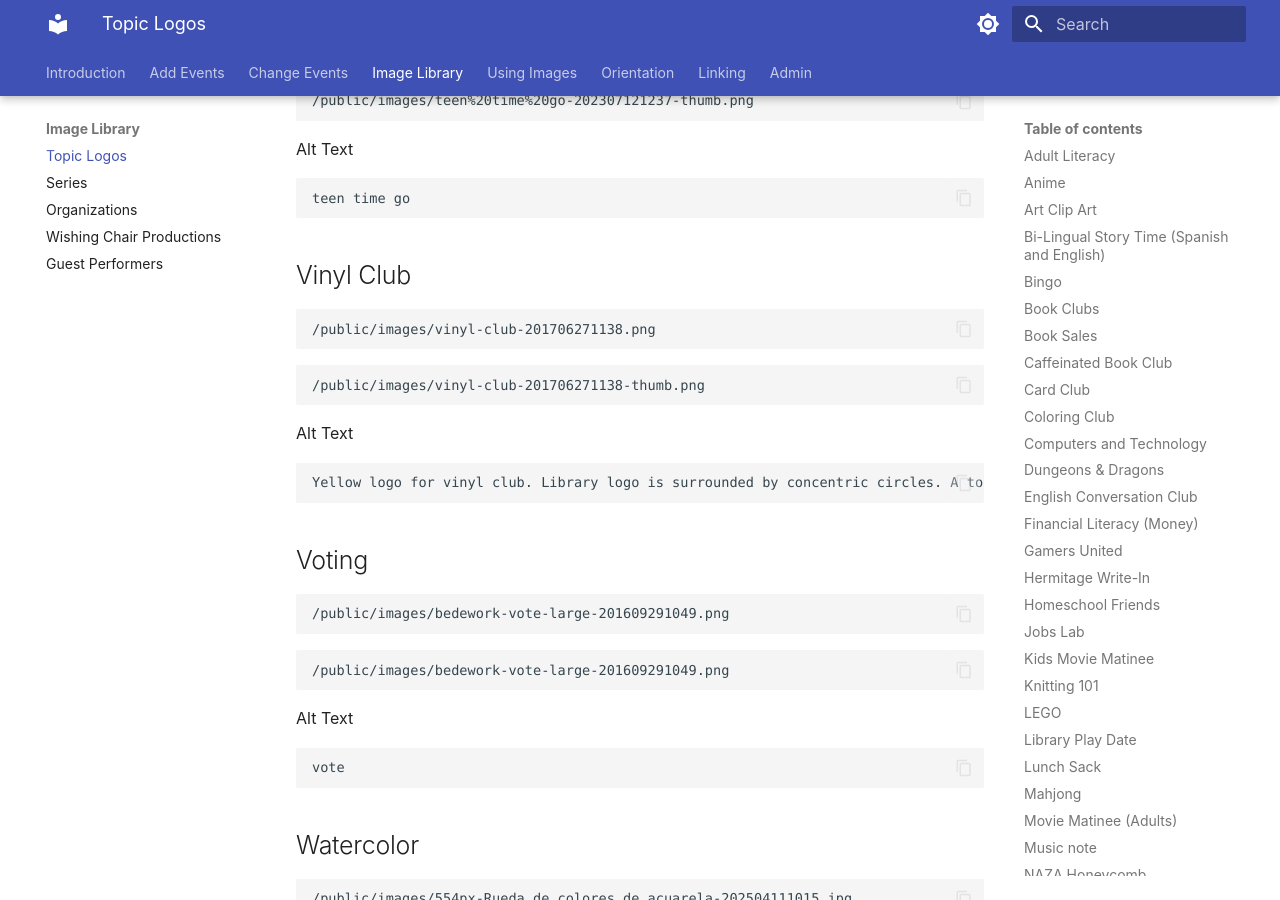
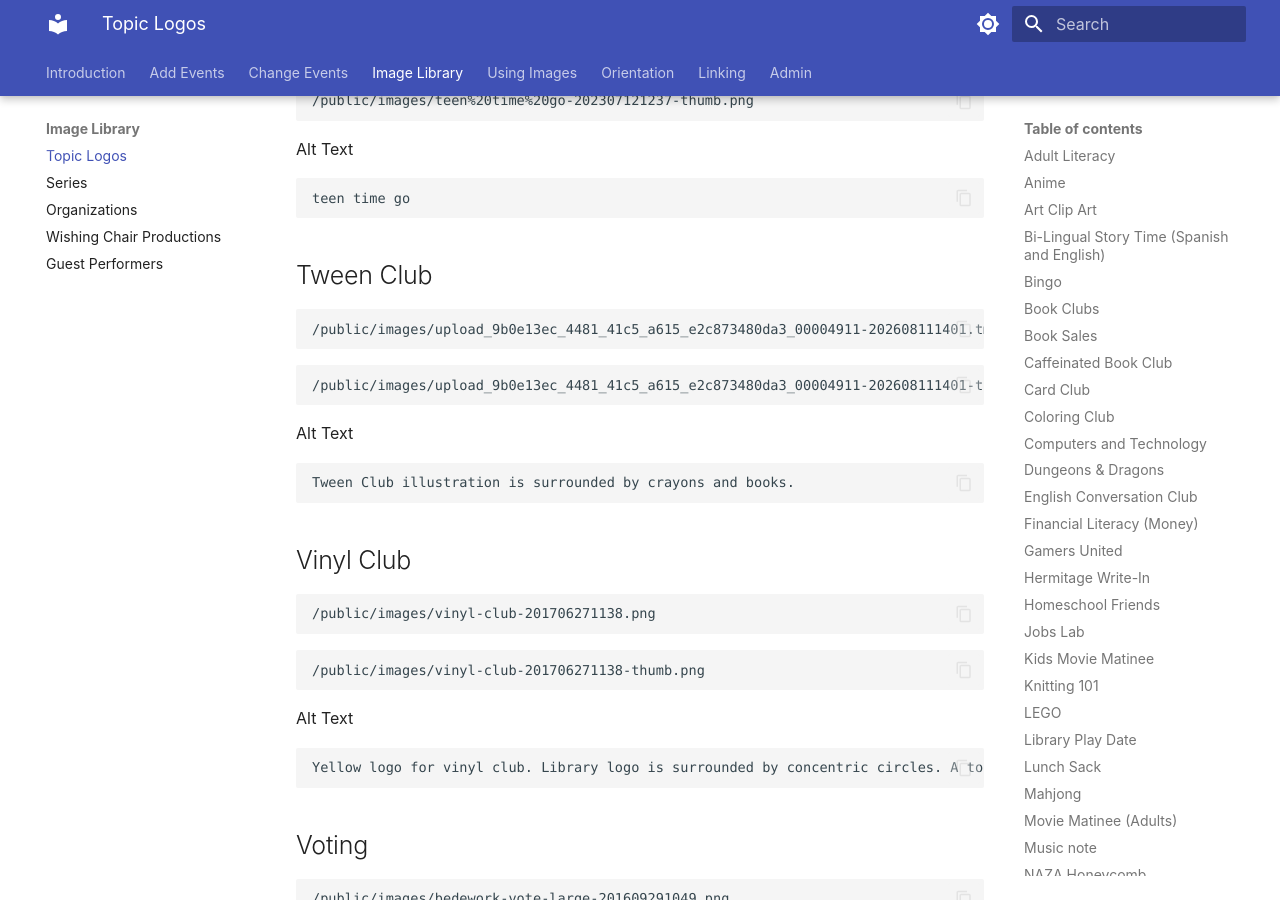
Before and after one commit to Nashville-Public-Library/bedework-docs, an MkDocs documentation site: the page built from docs/image-library/topic-logos.md, in a window 1280 px wide and 900 px high, scrolled down 10625 px. Built offline with MkDocs 1.6.1 and Material for MkDocs 9.7.7, drawn with Linux system fonts in a browser that asks for light colours.

Commit message:
adding tween hangout image

````diff
--- a/docs/image-library/topic-logos.md
+++ b/docs/image-library/topic-logos.md
@@ -597,6 +597,23 @@ Alt Text
 teen time go
 ```
 
+## Tween Club
+
+
+```text
+/public/images/upload_9b0e13ec_4481_41c5_a615_e2c873480da3_00004911-202608111401.tmp
+```
+
+```text
+/public/images/upload_9b0e13ec_4481_41c5_a615_e2c873480da3_00004911-202608111401-thumb.png
+```
+
+Alt Text
+
+```text
+Tween Club illustration is surrounded by crayons and books.
+```
+
 ## Vinyl Club
 
 ```text
````
Also changed, not shown: docs/img/tween-hangout.jpeg (added).
